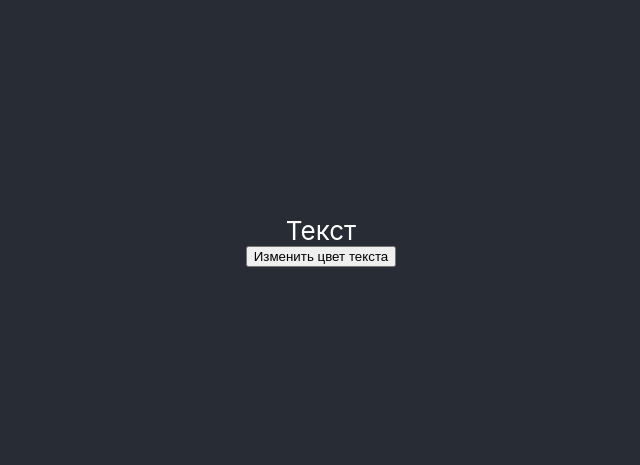
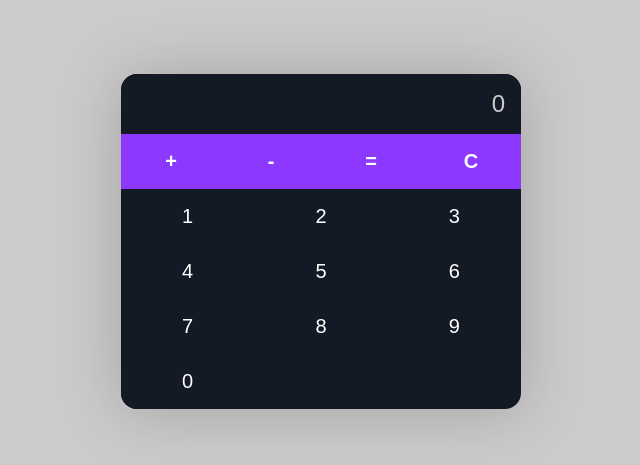
Before and after one commit to Pterodaktilitsa/react-1, a React (Create React App) app in the folder my-app/: page / in a window 1280 px wide. Shown: the part 159-624 px from the top of the page, without its empty margins (319-959 px from the left). Built offline with nearby package versions, Linux system fonts and the light colour scheme.

Commit message:
Calculator was added

```diff
--- a/my-app/src/App.js
+++ b/my-app/src/App.js
@@ -1,12 +1,43 @@
-import { MyComponent } from './MyComponent';
+import { useState } from 'react';
 import styles from './App.module.css';
 
 export const App = () => {
+	const [calc, setCalc] = useState('');
+	const [result, setResult] = useState('');
+
+	const ops = ['+', '-'];
+	const updateCalc = (value) => {
+		setCalc(calc + value);
+	};
+	const createDigits = () => {
+		const digits = [];
+		for (let i = 1; i < 10; i++) {
+			digits.push(
+				<button onClick={() => updateCalc(i.toString())} key={i}>
+					{i}
+				</button>,
+			);
+		}
+		return digits;
+	};
 	return (
 		<div className={styles.app}>
-			<header className={styles.header}>
-				<MyComponent />
-			</header>
+			<div className="calculator">
+				<div className="display">
+					{result ? <span>(0)</span> : ''} {calc || '0'}
+				</div>
+
+				<div className="operators">
+					<button onClick={() => updateCalc('+')}>+</button>
+					<button onClick={() => updateCalc('-')}>-</button>
+					<button onClick={() => updateCalc('=')}>=</button>
+					<button>C</button>
+				</div>
+				<div className="digits">
+					{createDigits()}
+					<button onClick={() => updateCalc('0')}>0</button>
+				</div>
+			</div>
 		</div>
 	);
 };
--- a/my-app/src/App.module.css
+++ b/my-app/src/App.module.css
@@ -1,14 +1,82 @@
-.app {
-	text-align: center;
+:root {
+	--primary: #d81e5d;
+	--secondary: #8c38ff;
+	--dark: #131a26;
+	--light: #cccaca;
 }
 
-.header {
-	background-color: #282c34;
+* {
+	margin: 0;
+	padding: 0;
+	box-sizing: border-box;
+	font-family: 'Fira Sans', sans-serif;
+}
+
+body {
+	background-color: var(--light);
+}
+
+.app {
+	display: flex;
 	min-height: 100vh;
-	display: flex;
-	flex-direction: column;
 	align-items: center;
 	justify-content: center;
-	font-size: calc(10px + 2vmin);
-	color: white;
+	padding: 20px;
 }
+
+.calculator {
+	width: 100%;
+	max-width: 400px;
+	background-color: var(--dark);
+	border-radius: 16px;
+	overflow: hidden;
+	box-shadow: 0px 2px 64px rgba(0, 0, 0, 0.2);
+}
+.display {
+	padding: 16px;
+	text-align: right;
+	background-color: var(--dark);
+	color: var(--light);
+	font-size: 24px;
+	font-weight: 300;
+}
+
+.display span {
+	font-size: 14px;
+	color: #888;
+}
+button {
+	appearance: none;
+	border: none;
+	outline: none;
+	color: #fff;
+	font-size: 20px;
+	padding: 16px;
+	cursor: pointer;
+	transition: 0.4s;
+}
+
+button:hover {
+	opacity: 0.9;
+}
+
+.operators {
+	display: flex;
+}
+
+.operators button {
+	flex: 1 1 0%;
+	background-color: var(--secondary);
+	font-weight: 700;
+}
+
+.digits {
+	display: flex;
+	flex-wrap: wrap;
+}
+
+.digits button {
+	flex: 1 1 33.333%;
+	max-width: 33.333%;
+	background-color: var(--dark);
+}
--- a/my-app/src/MyComponent.jsx
+++ /dev/null
@@ -1,22 +0,0 @@
-
-
-import { useState } from 'react'
-import styles from './MyComponent.module.css'
-
-export const MyComponent = () => {
-	const [showRedText, setShowRedText] = useState(false)
-
-	const onClick = () => {
-		setShowRedText(!showRedText)
-	}
-    const text = <div className={showRedText ? styles.red : styles.white}>Текст</div>
-	return (
-		<>
-		  {text}
-		  <button onClick={onClick}>Изменить цвет текста</button>
-
-		</>
-
-	)
-
-};
--- a/my-app/src/MyComponent.module.css
+++ /dev/null
@@ -1,7 +0,0 @@
-.red {
-	color: red;
-}
-
-.white {
-	color: white;
-}
--- a/my-app/src/index.css
+++ b/my-app/src/index.css
@@ -1,13 +1,68 @@
 body {
-  margin: 0;
-  font-family: -apple-system, BlinkMacSystemFont, 'Segoe UI', 'Roboto', 'Oxygen',
-    'Ubuntu', 'Cantarell', 'Fira Sans', 'Droid Sans', 'Helvetica Neue',
-    sans-serif;
-  -webkit-font-smoothing: antialiased;
-  -moz-osx-font-smoothing: grayscale;
+	margin: 0;
+	font-family: -apple-system, BlinkMacSystemFont, 'Segoe UI', 'Roboto', 'Oxygen',
+		'Ubuntu', 'Cantarell', 'Fira Sans', 'Droid Sans', 'Helvetica Neue', sans-serif;
+	-webkit-font-smoothing: antialiased;
+	-moz-osx-font-smoothing: grayscale;
 }
 
 code {
-  font-family: source-code-pro, Menlo, Monaco, Consolas, 'Courier New',
-    monospace;
+	font-family: source-code-pro, Menlo, Monaco, Consolas, 'Courier New', monospace;
 }
+
+.calculator {
+	width: 100%;
+	max-width: 400px;
+	background-color: var(--dark);
+	border-radius: 16px;
+	overflow: hidden;
+	box-shadow: 0px 2px 64px rgba(0, 0, 0, 0.2);
+}
+.display {
+	padding: 16px;
+	text-align: right;
+	background-color: var(--dark);
+	color: var(--light);
+	font-size: 24px;
+	font-weight: 300;
+}
+
+.display span {
+	font-size: 14px;
+	color: #888;
+}
+button {
+	appearance: none;
+	border: none;
+	outline: none;
+	color: #fff;
+	font-size: 20px;
+	padding: 16px;
+	cursor: pointer;
+	transition: 0.4s;
+}
+
+button:hover {
+	opacity: 0.9;
+}
+
+.operators {
+	display: flex;
+}
+
+.operators button {
+	flex: 1 1 0%;
+	background-color: var(--secondary);
+	font-weight: 700;
+}
+
+.digits {
+	display: flex;
+	flex-wrap: wrap;
+}
+
+.digits button {
+	flex: 1 1 33.333%;
+	max-width: 33.333%;
+	background-color: var(--dark);
+}
```
Also changed, not shown: my-app/src/logo.svg (deleted).
